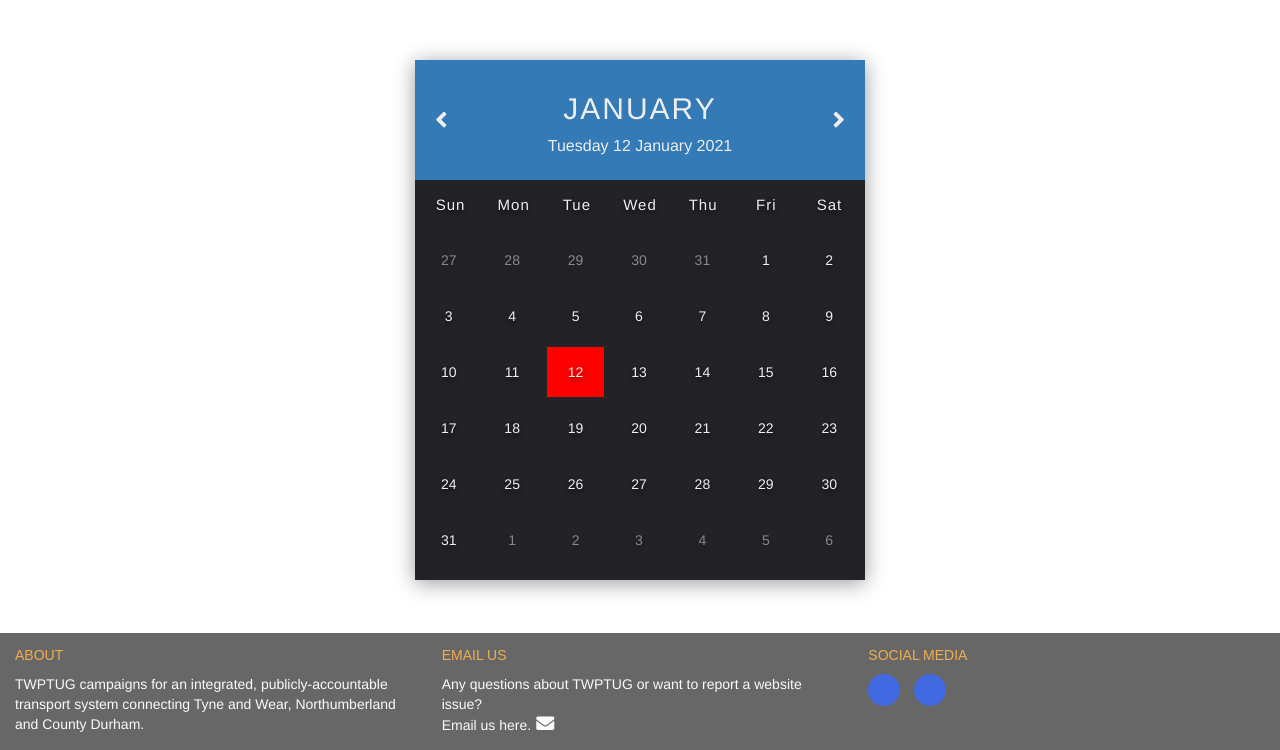
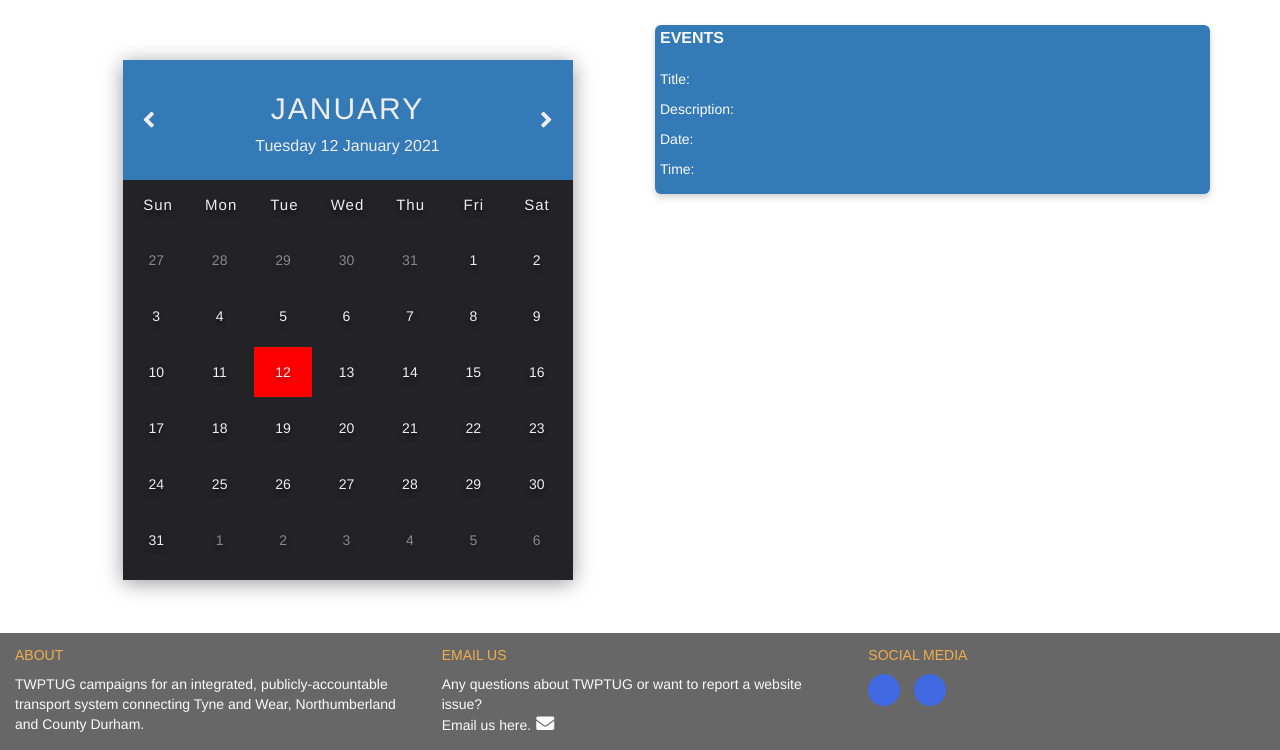
Before and after one commit to kevald1963/milestone-1-twptug-redesign, a Flask app: page /calendar in a window 1280 px wide. Shown: the part 126-876 px from the top of the page. Run offline with Flask 2, Linux system fonts and the light colour scheme; data that the repository does not hold is empty; some libraries are stand-ins or nearby versions.

Commit message:
Event information panel added to side of calendar. Javascript function to retrieve event data from json array now created.

```diff
--- a/templates/calendar2.html
+++ b/templates/calendar2.html
@@ -1,6 +1,10 @@
 {% extends 'base.html' %}
 {% block content %}
 
+    <section class="row">
+
+        <!-- CALENDAR BODY -->
+        <div class="col-xs-12 col-sm-12 col-md-6 col-lg-6">
             <div class="calendar-container">
                 <div class="calendar">
                     <div class="month">
@@ -40,9 +44,25 @@
                     </div>
                 </div>
             </div>
+        </div>
+
+        <!-- EVENT PANEL -->
+        <div class="col-xs-12 col-sm-12 col-md-6 col-lg-6">
+            <div class="home-page-news">
+                <span class="uppercase panel-title">Events</span><br><br>
+                <p class="title ">Title: </p>
+                <p class="description">Description: </p>
+                <p class="date">Date: </p>
+                <p class="date">Time: </p>
+            </div>
+        </div>
+
+    </section>
 
     <script>
+        //
         // Check day of month from events table in database and mark those dates on calendar.
+        //
         let events = {{ events|safe }};
         let day_of_month = [];
 
@@ -52,6 +72,35 @@
         };
     </script>
 
+    <script>
+        //
+        // Display event information when a day is clicked for the currently displayed month.
+        //
+
+        document.addEventListener('click', function(e) {
+            let elemClass = document.getElementById(e.target.id).getAttribute("class");
+            if (elemClass == "event" || elemClass == "event-today") {
+                let calendar_events = {{ events|safe }};
+                let target_id = e.target.id;
+                let title = [];
+                let description = [];
+                let event_date = [];
+                let event_time = [];
+                calendar_events.forEach(function(item) {
+                    if (item.day_of_month == target_id) {
+                        console.log('target_id: ' + target_id);
+                        console.log('DOM: ' + item.day_of_month);
+                        title.push(item.title);
+                        description.push(item.description);
+                        event_date.push(item.event_date);
+                        event_time.push(item.event_time);
+                        console.log('title = ', title);
+                    };
+                });
+            };
+        });
+    </script>
+
     <script src='static/js/script.js' type="text/javascript"></script>
 
 {% endblock %}
```
Also changed, not shown: static/css/calendar.css (line endings or trailing spaces). Lines whose indentation alone changed are shown as unchanged.
